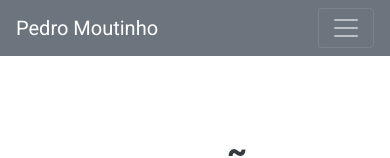
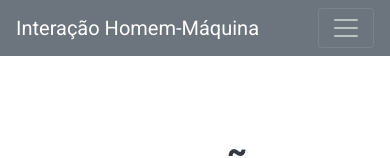
Before and after one commit to higorslva/doc-ihm, a plain HTML site: page index.html in a window 390 px wide. Shown: the top 158 px of the page. Drawn offline with Linux system fonts and the light colour scheme.

Commit message:
nome da materia

```diff
--- a/index.html
+++ b/index.html
@@ -18,7 +18,7 @@
     <!-- Navigation-->
     <nav class="navbar navbar-expand-lg navbar-dark bg-secondary fixed-top" id="sideNav">
         <a class="navbar-brand js-scroll-trigger" href="index.html">
-            <span class="d-block d-lg-none">Pedro Moutinho</span>
+            <span class="d-block d-lg-none">Interação Homem-Máquina</span>
             <span class="d-none d-lg-block"><img class="img-fluid img-profile rounded-circle mx-auto mb-2"
                     src="./files/img/icon-br.png" alt="..." style="background-color: black;"></span>
         </a>
```
